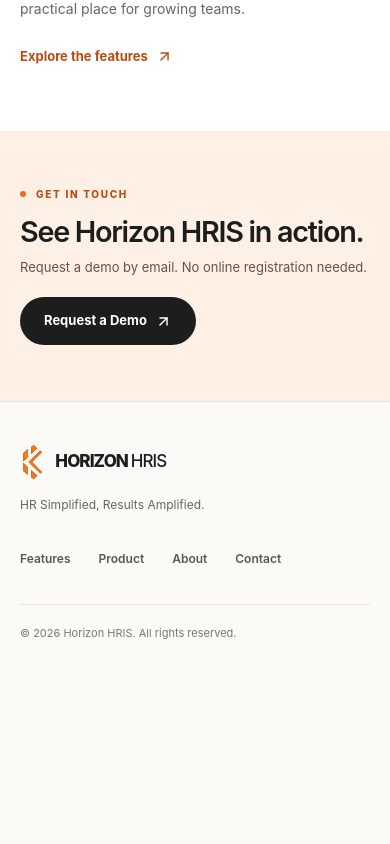
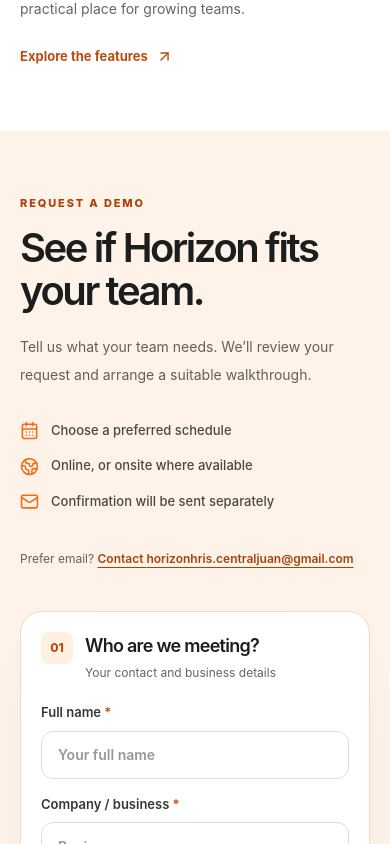
Before and after one commit to RRimand0/About_Horizon_HRIS, a React (Vite) app: page / in a window 390 px wide. Shown: the part 5120-5964 px from the top of the page. Before the commit the page ends 5790 px from the top, so only its background shows below. Built offline with nearby package versions, Linux system fonts and the light colour scheme; no server answers.

Commit message:
feat: link demo CTAs to Who What When How booking form

```diff
--- a/src/App.jsx
+++ b/src/App.jsx
@@ -19,6 +19,7 @@ import {
   X,
 } from 'lucide-react';
 import { capabilities, contact, productImages, showcases } from './siteData';
+import DemoRequestForm from './components/DemoRequestForm.jsx';
 
 const links = [
   { label: 'Features', href: '#features' },
@@ -33,11 +34,7 @@ const iconMap = {
   wallet: WalletCards,
 };
 
-const safeHttps = (value = '') => /^https:\/\/[^\s]+$/i.test(value.trim()) ? value.trim() : '';
-const email = /^[^\s@]+@[^\s@]+\.[^\s@]+$/.test(contact.email?.trim() ?? '') ? contact.email.trim() : '';
-const inquiryUrl = safeHttps(contact.inquiryUrl) || (email ? `mailto:${email}` : '');
-const demoUrl = inquiryUrl.startsWith('mailto:') ? `${inquiryUrl}?subject=${encodeURIComponent('Horizon HRIS Demo Request')}` : inquiryUrl;
-const navLinks = inquiryUrl ? [...links, { label: 'Contact', href: '#contact' }] : links;
+const navLinks = [...links, { label: 'Demo', href: '#demo' }];
 
 function Brand({ footer = false }) {
   return (
@@ -65,8 +62,8 @@ function Header() {
         <nav aria-label="Primary navigation" className="hidden items-center gap-9 md:flex">
           {navLinks.map(({ label, href }) => <a key={href} href={href} className="text-[13px] font-semibold text-[#565852] transition-colors hover:text-brand">{label}</a>)}
         </nav>
-        <a href={demoUrl || '#system'} {...(demoUrl.startsWith('https://') ? { target: '_blank', rel: 'noopener noreferrer' } : {})} className="hidden min-h-10 items-center gap-2 rounded-full bg-brand px-5 py-2 text-[12px] font-semibold text-white transition-colors hover:bg-[#d95c0c] md:inline-flex">
-          {demoUrl ? 'Request a Demo' : 'Explore Horizon'} <ArrowUpRight size={16} aria-hidden="true" />
+        <a href="#demo" className="hidden min-h-10 items-center gap-2 rounded-full bg-brand px-5 py-2 text-[12px] font-semibold text-white transition-colors hover:bg-[#d95c0c] md:inline-flex">
+          Request a Demo <ArrowUpRight size={16} aria-hidden="true" />
         </a>
         <button type="button" onClick={() => setOpen(!open)} aria-label={open ? 'Close menu' : 'Open menu'} aria-controls="mobile-menu" aria-expanded={open} className="inline-flex h-11 w-11 items-center justify-center rounded-xl border border-[#e4e0d8] bg-white md:hidden">
           {open ? <X size={22} aria-hidden="true" /> : <Menu size={22} aria-hidden="true" />}
@@ -74,7 +71,7 @@ function Header() {
       </div>
       {open && <nav id="mobile-menu" aria-label="Mobile navigation" className="border-t border-[#e7e3da] bg-paper px-5 pb-5 pt-2 shadow-sm md:hidden">
         {navLinks.map(({ label, href }) => <a key={href} href={href} onClick={() => setOpen(false)} className="flex min-h-12 items-center border-b border-[#e7e3da] text-sm font-semibold text-ink">{label}</a>)}
-        <a href={demoUrl || '#system'} {...(demoUrl.startsWith('https://') ? { target: '_blank', rel: 'noopener noreferrer' } : {})} onClick={() => setOpen(false)} className="mt-4 inline-flex min-h-11 items-center gap-2 text-sm font-semibold text-brand">{demoUrl ? 'Request a Demo' : 'Explore Horizon'} <ArrowUpRight size={17} aria-hidden="true" /></a>
+        <a href="#demo" onClick={() => setOpen(false)} className="mt-4 inline-flex min-h-11 items-center gap-2 text-sm font-semibold text-brand">Request a Demo <ArrowUpRight size={17} aria-hidden="true" /></a>
       </nav>}
     </header>
   );
@@ -143,7 +140,7 @@ function Hero() {
         </h1>
         <p className="mt-6 max-w-[440px] text-[15px] leading-[1.75] text-muted sm:text-[17px]">Keep people operations organized across your teams, brands, and branches.</p>
         <div className="mt-7 flex flex-wrap gap-3">
-          <a href={demoUrl || '#system'} {...(demoUrl.startsWith('https://') ? { target: '_blank', rel: 'noopener noreferrer' } : {})} className="inline-flex min-h-12 items-center gap-3 rounded-full bg-brand px-6 py-3 text-[13px] font-bold text-white transition-colors hover:bg-[#d95c0c]">{demoUrl ? 'Request a Demo' : 'See how it works'} <ArrowUpRight size={18} aria-hidden="true" /></a>
+          <a href="#demo" className="inline-flex min-h-12 items-center gap-3 rounded-full bg-brand px-6 py-3 text-[13px] font-bold text-white transition-colors hover:bg-[#d95c0c]">Request a Demo <ArrowUpRight size={18} aria-hidden="true" /></a>
           <a href="#system" className="inline-flex min-h-12 items-center gap-2 rounded-full border border-[#dbd8d1] bg-white px-5 py-3 text-[13px] font-semibold text-ink transition-colors hover:border-[#aaa69e]">Explore the product <ArrowRight size={16} aria-hidden="true" /></a>
         </div>
         <div className="mt-8 flex items-center gap-2.5 border-t border-[#e8e4dc] pt-5 text-xs font-medium text-[#777970]"><Check size={17} className="shrink-0 text-brand" aria-hidden="true" /> HR Simplified, Results Amplified.</div>
@@ -247,8 +244,7 @@ function About() {
 }
 
 function Contact() {
-  if (!inquiryUrl) return null;
-  return <section id="contact" className="bg-[#fff0e5] py-14 sm:py-16"><div className="mx-auto flex max-w-[1240px] flex-col justify-between gap-5 px-5 sm:px-8 md:flex-row md:items-center lg:px-10"><div><Eyebrow>Get in touch</Eyebrow><h2 className="mt-3 text-[clamp(1.8rem,3vw,2.7rem)] font-semibold leading-tight tracking-[-0.045em]">See Horizon HRIS in action.</h2><p className="mt-2 text-[13px] text-[#6a5141]">Request a demo by email. No online registration needed.</p></div><a href={demoUrl} {...(inquiryUrl.startsWith('https://') ? { target: '_blank', rel: 'noopener noreferrer' } : {})} className="inline-flex min-h-12 items-center justify-center gap-2 self-start rounded-full bg-ink px-6 text-[13px] font-bold text-white hover:bg-brand">Request a Demo <ArrowUpRight size={17} aria-hidden="true" /></a></div></section>;
+  return <DemoRequestForm contactEmail={contact.email} />;
 }
 
 function Footer() {
```
